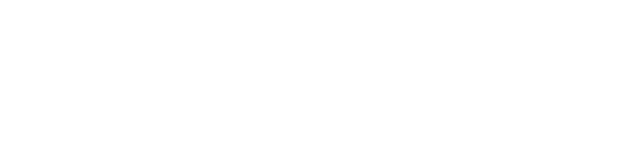
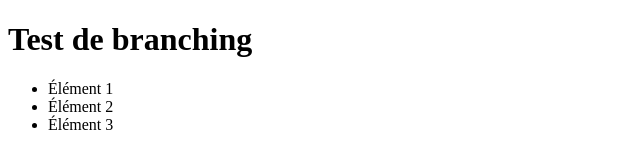
Before and after one commit to Akyrax729/Git_Branche, a plain HTML site: page index.html in a window 1280 px wide. Shown: the whole page, without its empty margins (0-640 px from the left). Drawn offline with Linux system fonts and the light colour scheme.

Commit message:
Ajout Nav

```diff
--- a/index.html
+++ b/index.html
@@ -6,6 +6,13 @@
     <title>Git Branch</title>
 </head>
 <body>
-
+        <h1>Test de branching</h1>
+        <nav>
+            <ul>
+                <li>Élément 1</li>
+                <li>Élément 2</li>
+                <li>Élément 3</li>
+            </ul>
+        </nav>
 </body>
 </html>
```
